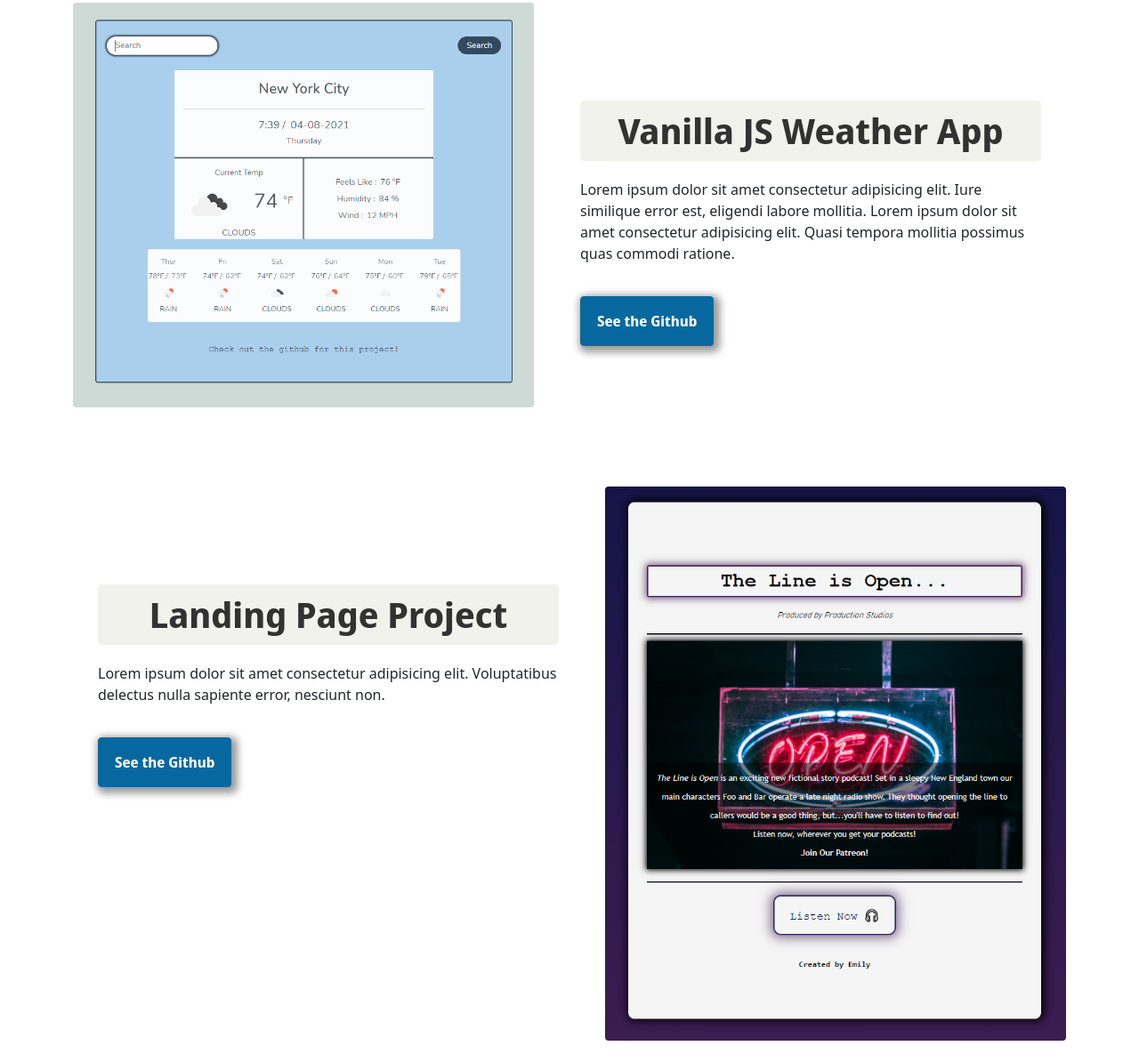
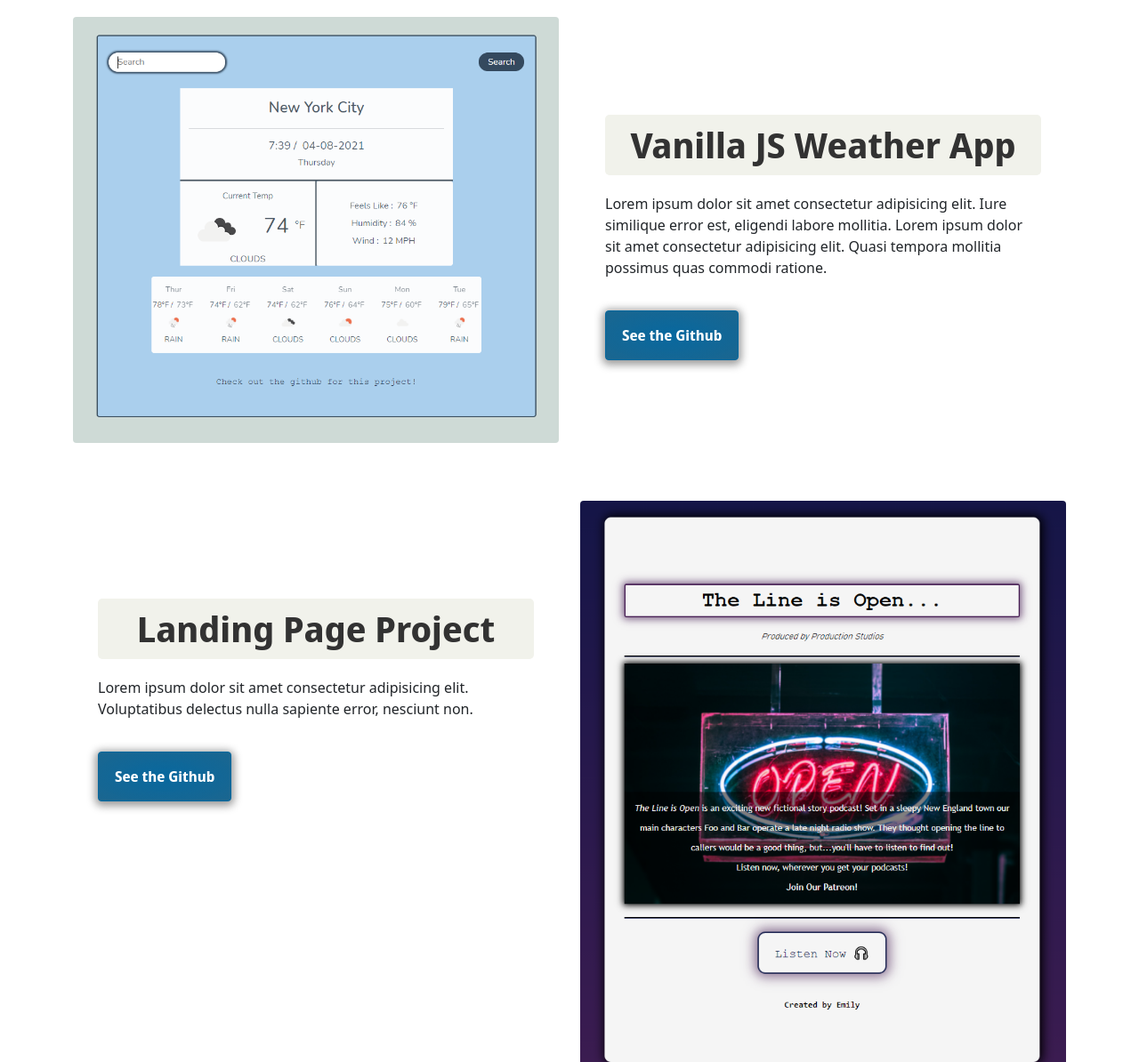
Before and after one commit to carefulRabbit/portfolio-first, a plain HTML site: page index.html in a window 1280 px wide. Shown: the part 711-1905 px from the top of the page at 89% size. Before the commit the page ends 1881 px from the top, so only its background shows below. Drawn offline with nearby package versions, Linux system fonts and the light colour scheme.

Commit message:
Small styling changes
Adjusted button styling
adjusted shadow styling
adjusted text styling for some aspects of the index page

```diff
--- a/index.html
+++ b/index.html
@@ -17,7 +17,7 @@
 <body>
     <nav class="navbar navbar-expand-lg navbar-light bg-light shadow-sm">
   <div class="container-fluid">
-    <a class="navbar-brand" href="/">Emily Hyde</a>
+    <a class="navbar-brand text-muted" href="/">Emily Hyde</a>
     <button class="navbar-toggler" type="button" data-bs-toggle="collapse" data-bs-target="#navbarSupportedContent" aria-controls="navbarSupportedContent" aria-expanded="false" aria-label="Toggle navigation">
       <span class="navbar-toggler-icon"></span>
     </button>
@@ -47,8 +47,8 @@
 <div class="hero-container">
   <div class="hero">
   <p>Hi, I am</p>
-  <h1>Emily Hyde</h1>
-  <h2 class="mb-5">Front-End developer based in Pittsburgh, PA</h2>
+  <h1 class="mb-3">Emily Hyde</h1>
+  <h2 class="mb-5 text-muted">Front-End developer based in Pittsburgh, PA</h2>
   <div><a href="/contact.html" class="button-style" title="Contact information">Contact Me</a></div>
 </div>
 </div>
@@ -57,8 +57,8 @@
   <h4 class="m-5">Recent Projects</h4>
 
   <div class="row mb-5">
-    <div class="col-md"><img src="/images/weather-project.PNG" alt="vanilla JS student weather app project" class="img-fluid img-1"></div>
-    <div class="col-md text-content">
+    <div class="col-lg-6"><img src="/images/weather-project.PNG" alt="vanilla JS student weather app project" class="img-fluid img-1"></div>
+    <div class="col-lg-6 text-content">
       <h3>Vanilla JS Weather App</h3>
       <p>Lorem ipsum dolor sit amet consectetur adipisicing elit. Iure similique error est, eligendi labore mollitia.
         Lorem ipsum dolor sit amet consectetur adipisicing elit. Quasi tempora mollitia possimus quas commodi ratione.
@@ -70,7 +70,7 @@
     </div>
   </div>
   <div class="row">
-    <div class="col-md text-content">
+    <div class="col-lg-6 text-content">
       <h3>Landing Page Project</h3>
       <p>Lorem ipsum dolor sit amet consectetur adipisicing elit. Voluptatibus delectus nulla sapiente error, nesciunt non.</p>
       <div>
@@ -78,7 +78,7 @@
       </div>
 
     </div>
-    <div class="col-md">
+    <div class="col-lg-6 ">
       <img src="/images/landing-page-project.PNG" alt="A mock-up landing page for a fake podcast" class="img-fluid img-2">
     </div>
 
--- a/src/styles.css
+++ b/src/styles.css
@@ -6,8 +6,12 @@
     --background-light: #f1f2eb;
     --heading-font: 'Noto Serif Display', serif;
     --text-font: 'Noto Sans Display', sans-serif;
-    --box-shadow: 3px 3px 8px 4px rgba(0,0,0,0.4);
+    --box-shadow: 0px 2px 10px 3px rgba(0,0,0,0.4);
+    --button-gradient: radial-gradient( #07689f,#2d648186);
 
+}
+body{
+    text-rendering: optimizeLegibility;
 }
 
 h1, h2, h3, h4, h5, h6{
@@ -29,6 +33,7 @@ img{
     font-weight: 600;
     border-radius: 4px;
     background-color: var(--button-color);
+    background-image: var(--button-gradient);
     color: white;
     border: 1px solid var(--button-color);
     box-shadow: var(--box-shadow);
```
